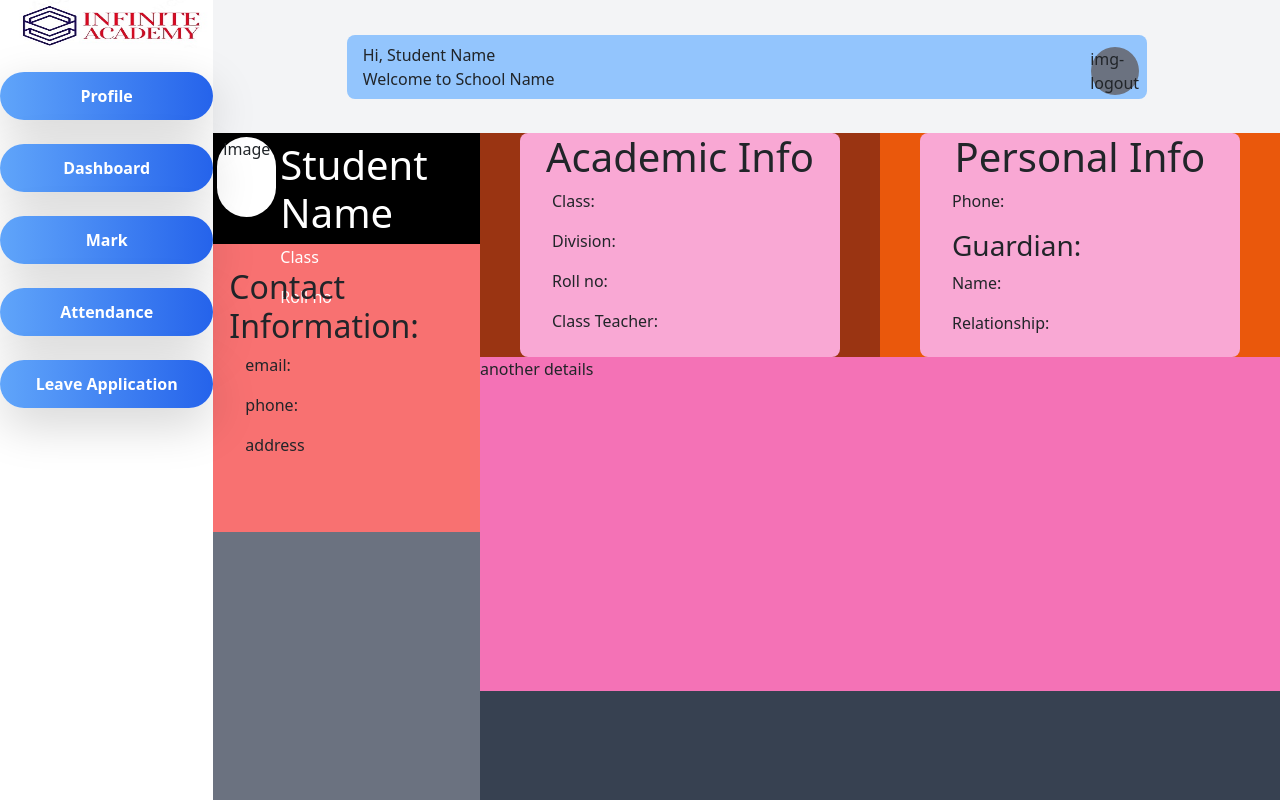
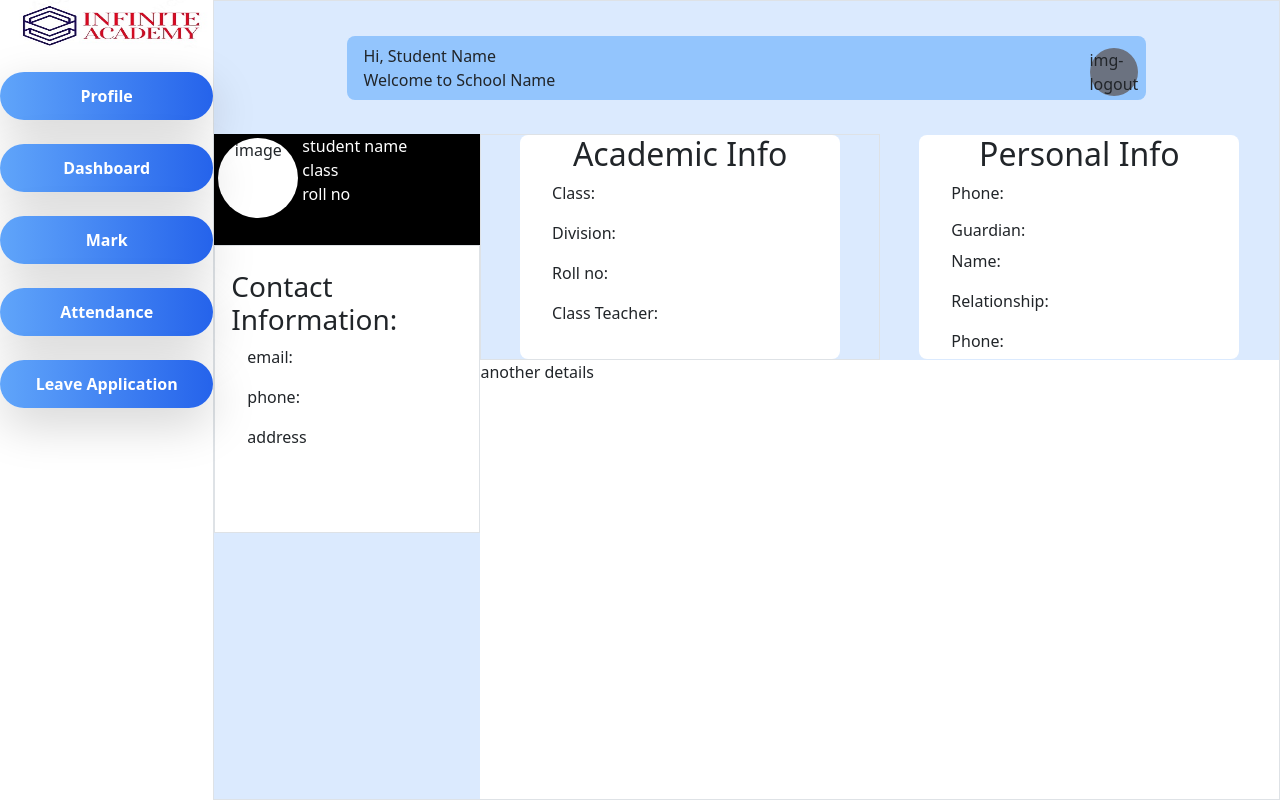
Before and after one commit to jithiee/Infinite-Academy-Frontend, a React (Vite) app in the folder INFINITE/: page /studentprofile in a window 1280 px wide. Built offline with nearby package versions, Linux system fonts and the light colour scheme.

Commit message:
'updatedcontactpage'

```diff
--- /dev/null
+++ b/INFINITE/src/features/Contact/components/contact.jsx
@@ -0,0 +1,53 @@
+// src/ContactPage.js
+import React from 'react';
+
+const Contact = () => {
+  return (
+    <div className="text-center">
+      {/* Header Section */}
+      <div className="relative text-center bg-cover bg-center py-20 text-black">
+        <div
+          className="absolute inset-0 bg-cover bg-center opacity-60"
+          style={{ backgroundImage: "url('https://th.bing.com/th/id/R.0036c929c51539f8cb9f4869c4b2cbf6?rik=leZGNCTUi0dF5g&riu=http%3a%2f%2fvsscienceschool.com%2fvsscienceschool.com%2fFile%2fvsss_image.jpg&ehk=xwmLqtvHl3e9YNGdGStMl98aCHU37yBpm8Ic59eN2G4%3d&risl=&pid=ImgRaw&r=0')" }}
+        >
+        </div>
+        <div className="relative">
+          <h1 className="text-4xl font-bold">CONTACT US</h1>
+          <p className="text-xl mt-4">Need an expert? You are more than welcomed to leave your contact info and we will be in touch shortly</p>
+        </div>
+      </div>
+
+      {/* Contact Info Section */}
+      <div className="flex flex-col md:flex-row justify-around py-12 bg-gray-100">
+        <div className="text-center max-w-xs m-4">
+          <h2 className="text-2xl text-red-600 mb-4">VISIT US</h2>
+          <p className="text-lg">2 Elizabeth St, London, UK</p>
+        </div>
+        <div className="text-center max-w-xs m-4">
+          <h2 className="text-2xl text-red-600 mb-4">CALL US</h2>
+          <p className="text-lg">+44 (0) 20 116 7711</p>
+        </div>
+        <div className="text-center max-w-xs m-4">
+          <h2 className="text-2xl text-red-600 mb-4">CONTACT US</h2>
+          <p className="text-lg">contact@poland.com</p>
+        </div>
+      </div>
+
+      {/* Map Section */}
+      <div className="flex justify-center py-12">
+        <iframe
+          title="map"
+          src="https://www.google.com/maps/embed?pb=!1m18!1m12!1m3!1d3151.835434509939!2d144.95373531531586!3d-37.81627977975151!2m3!1f0!2f0!3f0!3m2!1i1024!2i768!4f13.1!3m3!1m2!1s0x6ad642af0f11fd81%3A0xf577d7b5c0f6c2d!2s2%20Elizabeth%20St%2C%20Melbourne%20VIC%203000%2C%20Australia!5e0!3m2!1sen!2sus!4v1597204970281!5m2!1sen!2sus"
+         className='w-full h-screen'
+          frameBorder="0"
+          style={{ border: 0 }}
+          allowFullScreen=""
+          aria-hidden="false"
+          tabIndex="0"
+        ></iframe>
+      </div>
+    </div>
+  );
+};
+
+export default Contact;
--- a/INFINITE/src/features/profile/components/student/StudentProfile.jsx
+++ b/INFINITE/src/features/profile/components/student/StudentProfile.jsx
@@ -36,8 +36,8 @@ const Profile = () => {
   return (
     <div className='bg-white w-full h-screen flex'>
       <Sidebar isSidebarOpen={isSidebarOpen} sidebarRef={sidebarRef} setActiveComponent={setActiveComponent} className='fixed'/>
-      <div className='bg-green-300 w-full lg:w-5/6 h-screen'>
-        <div className='bg-gray-100 w-full h-1/6 flex justify-center items-center'>
+      <div className='bg-white w-full lg:w-5/6 h-screen border border-solid border-blue-200'>
+        <div className='bg-blue-100 w-full h-1/6 flex justify-center items-center'>
           <div className='bg-blue-300 flex justify-between items-center w-3/4 h-16 rounded-lg'>
             <div className='flex items-center'>
               <button onClick={toggleSidebar} className="text-2xl lg:hidden mr-4">
@@ -51,46 +51,45 @@ const Profile = () => {
           </div>
         </div>
         {activeComponent === 'profile' && (
-        <div className='bg-gray-300 w-full flex flex-col lg:flex-row h-5/6'>
-          <div className='bg-gray-500 w-full lg:w-1/4 h-auto lg:h-full'>
+        <div className='bg-white w-full flex flex-col lg:flex-row h-5/6'>
+          <div className='bg-blue-100 w-full lg:w-1/4 h-auto lg:h-full'>
             <div className='bg-black w-full h-20 lg:h-1/6 flex'>
               <div className='bg-white w-20 h-20 rounded-full m-1 text-center'>image</div>
-              <div className='text-white mt-2'>
-                <h1>Student Name</h1>
-                <p>Class</p>
-                <p>Roll no</p>
+              <div className='text-white h-20'>
+                <p>student name<br/>class<br/>roll no</p>
+
               </div>
             </div>
-            <div className='bg-red-400 w-full h-72 flex-grow'>
-              <h2 className='ml-4 pt-4'>Contact Information:</h2>
+            <div className='bg-white border border-solid border-blue-200 w-full h-72 flex-grow'>
+              <h3 className='ml-4 pt-4'>Contact Information:</h3>
               <p className='ml-8'>email:</p>
               <p className='ml-8'>phone:</p>
               <p className='ml-8'>address</p>
             </div>
           </div>
-          <div className='bg-gray-700 w-full lg:w-3/4 h-auto lg:h-full flex flex-col'>
-            <div className='bg-pink-200 w-full flex flex-col lg:flex-row h-auto lg:h-1/2'>
-              <div className='bg-orange-800 w-full lg:w-1/2 h-auto lg:h-full flex justify-center items-center'>
-                <div className='bg-pink-300 w-80 h-56 rounded-lg'>
-                  <h1 className='text-center'>Academic Info</h1>
+          <div className='bg-white w-full lg:w-3/4 h-auto lg:h-full flex flex-col'>
+            <div className='bg-white w-full flex flex-col lg:flex-row h-auto lg:h-1/2'>
+              <div className='bg-blue-100 w-full lg:w-1/2 h-auto lg:h-full flex justify-center items-center border'>
+                <div className='bg-white w-80 h-56 rounded-lg'>
+                  <h2 className='text-center'>Academic Info</h2>
                   <p className='ml-8'>Class:</p>
                   <p className='ml-8'>Division:</p>
                   <p className='ml-8'>Roll no:</p>
                   <p className='ml-8'>Class Teacher:</p>
                 </div>
               </div>
-              <div className='bg-orange-600 w-full lg:w-1/2 h-auto lg:h-full flex justify-center items-center'>
-                <div className='bg-pink-300 w-80 h-56 rounded-lg'>
-                  <h1 className='text-center'>Personal Info</h1>
+              <div className='bg-blue-100 w-full lg:w-1/2 h-auto lg:h-full flex justify-center items-center'>
+                <div className='bg-white w-80 h-56 rounded-lg'>
+                  <h2 className='text-center'>Personal Info</h2>
                   <p className='ml-8'>Phone:</p>
-                  <h3 className='ml-8'>Guardian:</h3>
+                  <h6 className='ml-8'>Guardian:</h6>
                   <p className='ml-8'>Name:</p>
                   <p className='ml-8'>Relationship:</p>
                   <p className='ml-8'>Phone:</p>
                 </div>
               </div>
             </div>
-            <div className='bg-pink-400 w-full h-32 lg:h-1/2'>another details</div>
+            <div className='bg-white w-full h-32 lg:h-1/2'>another details</div>
           </div>
         </div>
            )}
--- a/INFINITE/src/layouts/navbars/Navbar.jsx
+++ b/INFINITE/src/layouts/navbars/Navbar.jsx
@@ -70,7 +70,7 @@ const Navbar = () => {
           </li>
           <li>
             <NavLink
-              to='/news'
+              to='/contact'
               className={({ isActive }) =>
                 `cursor-pointer font-semibold no-underline ${isActive ? "text-blue-600" : "text-gray-700"}`
               }
--- a/INFINITE/src/main.jsx
+++ b/INFINITE/src/main.jsx
@@ -12,7 +12,7 @@ import PostForm from './features/posts/components/PostForm.jsx'
 import LoginPage from './pages/LoginPage.jsx'
 import RegistrationPage from './pages/RegistrationPage.jsx'
 import StudentProfilePage from './pages/StudentProfilePage.jsx'
-import LeaveLetterForm from './features/profile/components/student/LeaveLetterForm.jsx'
+import Contact from './features/Contact/components/contact.jsx'
 
 
 
@@ -29,6 +29,7 @@ const router = createBrowserRouter(
         <Route path='about' element={<About/>} />
         <Route path='gallery' element={<Gallery/>} />
         <Route path='posts' element={<Post/>} />
+        <Route path='contact' element={<Contact/>}/>
 
     </Route>
 
```
